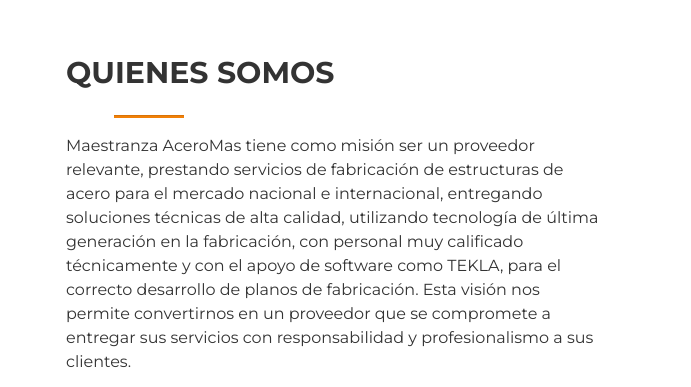
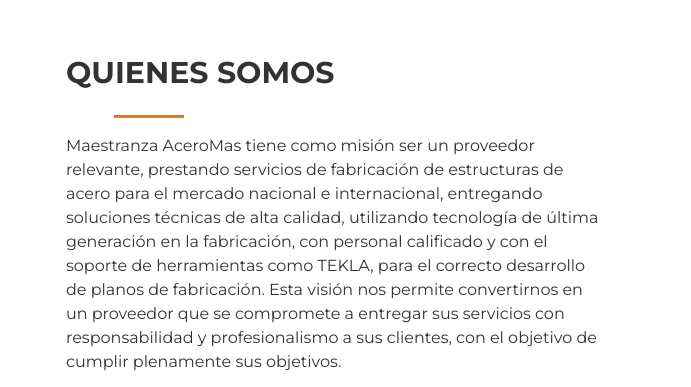
Before and after one commit to javicanelo/aceromas, a plain HTML site: page index.html in a window 1280 px wide. Shown: the part 2720-3107 px from the top of the page, 589-1280 px from the left. Drawn offline with nearby package versions, Linux system fonts and the light colour scheme.

Commit message:
actualizacion quienes somos

```diff
--- a/index.html
+++ b/index.html
@@ -162,7 +162,7 @@
                 <div class="col-12 col-sm 12 col-md-12 col-lg-6 display_table_cell_md">
                     <h2 class="py-2">QUIENES SOMOS</h2>
                     <hr class="linea inline-block ml-5">
-                    <p>Maestranza AceroMas tiene como misión ser un proveedor relevante, prestando servicios de fabricación de estructuras de acero para el mercado nacional e internacional, entregando soluciones técnicas de alta calidad, utilizando tecnología de última generación en la fabricación, con personal muy calificado técnicamente y con el apoyo de software como TEKLA, para el correcto desarrollo de planos de fabricación. Esta visión nos permite convertirnos en un proveedor que se compromete a entregar sus servicios con responsabilidad y profesionalismo a sus clientes.</p>
+                    <p>Maestranza AceroMas tiene como misión ser un proveedor relevante, prestando servicios de fabricación de estructuras de acero para el mercado nacional e internacional, entregando soluciones técnicas de alta calidad, utilizando tecnología de última generación en la fabricación, con personal calificado y con el soporte de herramientas como TEKLA, para el correcto desarrollo de planos de fabricación. Esta visión nos permite convertirnos en un proveedor que se compromete a entregar sus servicios con responsabilidad y profesionalismo a sus clientes, con el objetivo de cumplir plenamente sus objetivos.</p>
                     <p class="font-weight-bold">AceroMas es una maestranza perteneciente a Grupo Collins, con empresas en distintos rubros y líder en la industria metalmecánica nacional e internacional, con una trayectoria de más de 80 años. </p>
                 </div>
             </div>
```
